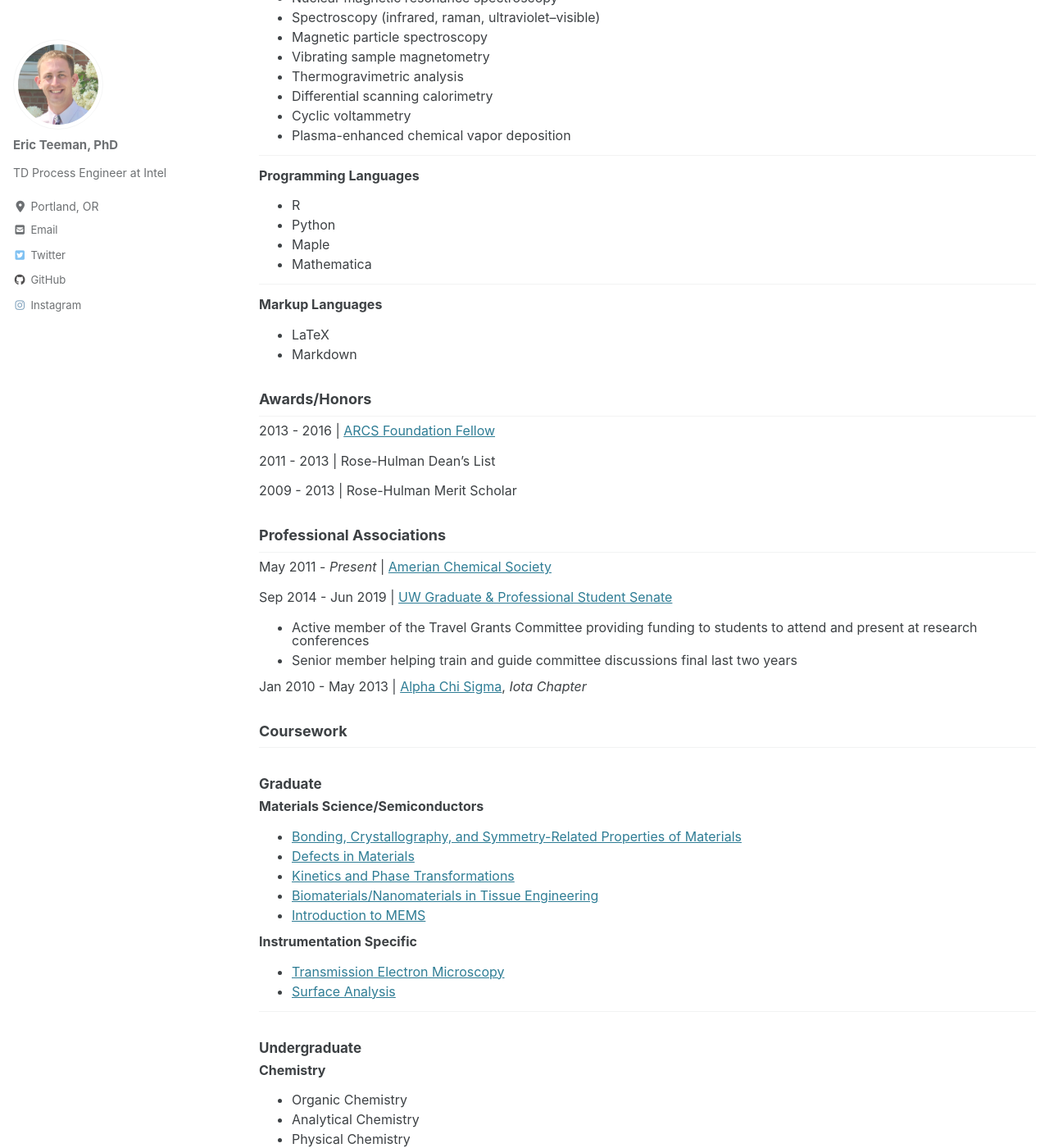
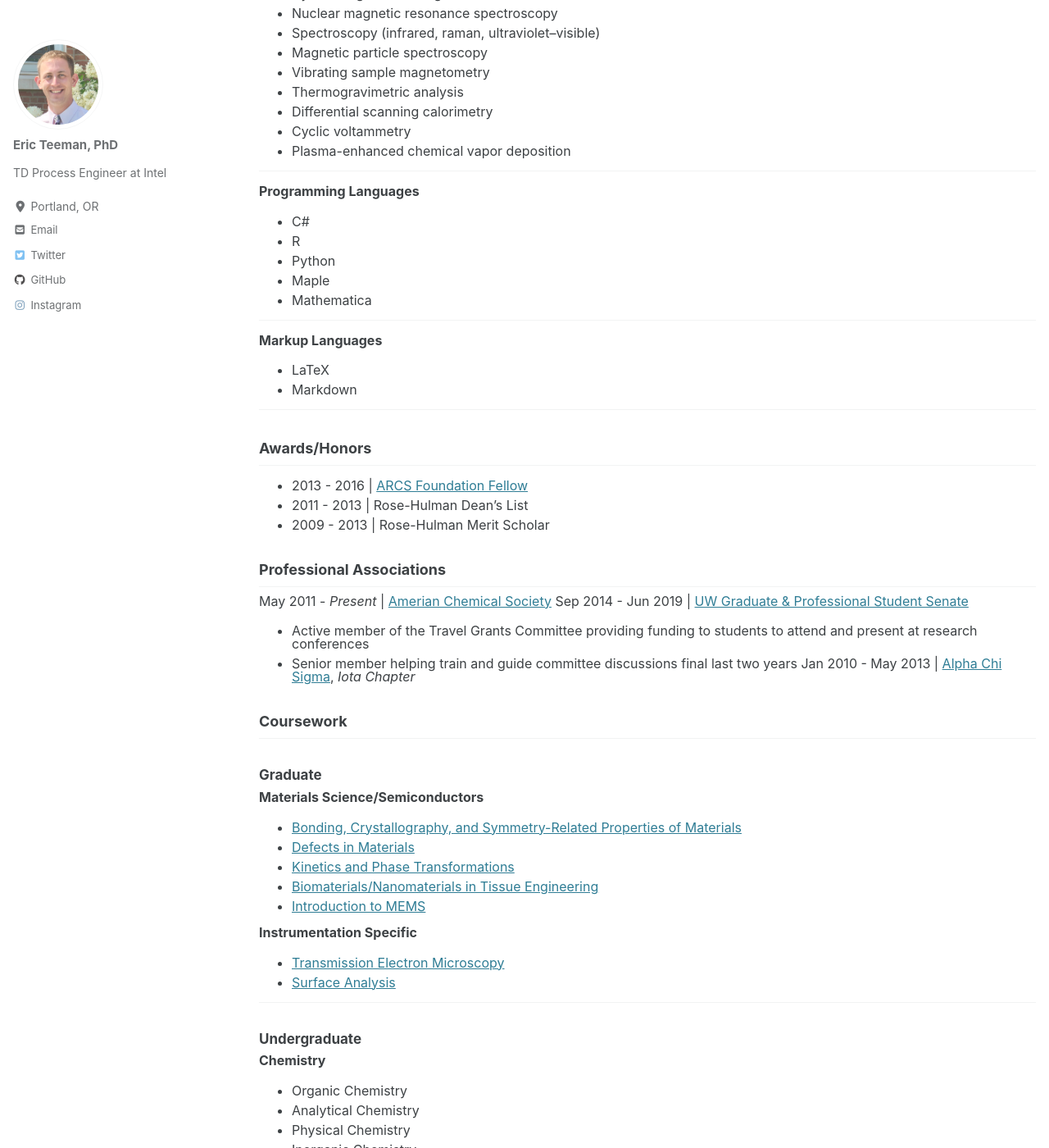
Before and after one commit to ericteeman/ericteeman.github.io, a Jekyll site: the page built from _pages/cv.md, in a window 1280 px wide and 1400 px high, scrolled down 2918 px. Shown: the whole window at 82% size. Built offline with Jekyll 4.4.1, drawn with Linux system fonts in a browser that asks for light colours; cached includes are drawn as plain includes; nearby versions of some CDN libraries; some of the changed text lies outside the part shown.

Commit message:
Update cv.md

```diff
--- a/_pages/cv.md
+++ b/_pages/cv.md
@@ -47,7 +47,6 @@ Jun 2011 - Dec 2011 \| [Metals and Additives](http://www.addendacorporation.com/
 Sep 2013 - Jun 2019 \| [University of Washington](http://washington.edu), Seattle, WA
 
 * Addt'l. Degree Title: Nanotechnology & Molecular Engineering
-
 * Thesis: Intracellular dynamics of superparamagnetic iron oxide nanoparticles for magnetic particle imaging
 
 ---
@@ -71,7 +70,6 @@ Aug 2009 - May 2013 \| [Rose-Hulman Institute of Technology](https://www.rose-hu
 Jan 2014 - Jun 2019 \| Department of Materials Science & Engineering, Univeristy of Washington, Seattle, WA
 
 Advisor: Prof. Kannan Krishnan
-
 * Studied the in vitro magnetic dynamics of iron oxide nanoparticles designed for use in magnetic particle imaging
 * Synthesized, coated, and characterized iron oxide nanoparticles with tailored size, size distribution, and surface functionalization
 * Exposed iron oxide nanoparticles to cell environments and imaged by TEM to extract quantitative nanoparticle size and spatial distributions
@@ -84,7 +82,6 @@ Advisor: Prof. Kannan Krishnan
 Jan 2012 - May 2013 \| Departments of Chemistry and Physics, Rose-Hulman Institute of Technology, Terre Haute, IN
 
 Advisors: Prof. Scott Kirkpatrick & Prof. Daniel Morris
-
 * Studied plasma-enhanced chemical vapor deposition synthesis of carbon nanotubes for use in microfluidic detection of oxidative damage to DNA
 * Utilized clean room environments and equipment in the preparation and characterization of samples
 * Primary characterization of carbon nanotubes included SEM and Raman spectroscopy
@@ -102,8 +99,8 @@ Jun 2012 - Sep 2012 \| Departments of Chemistry and Physics, Rose-Hulman Institu
 **Undergraduate Research Assistant**
 
 Aug 2011 - May 2012 \| Rose-Hulman Ventures, Terre Haute, IN
+
 Advisor: Prof. Rebecca DeVasher
-
 * Collaboration with the Indiana Soybean Alliance with the goal of developing an environmentally friendly marker ink based on soybean oil using green chemistry concepts and methods
 
 ## Teaching Experience
@@ -138,7 +135,6 @@ Departments of Materials Science & Engineering and Physics, Univeristy of Washin
 ## Skills
 
 **Instrumentation**
-
 * Electron microscopy (scanning, transmission)
 * Energy-dispersive X-ray spectroscopy
 * High pressure freezing and freeze substitution
@@ -159,7 +155,7 @@ Departments of Materials Science & Engineering and Physics, Univeristy of Washin
 ---
 
 **Programming Languages**
-
+* C#
 * R
 * Python
 * Maple
@@ -171,24 +167,20 @@ Departments of Materials Science & Engineering and Physics, Univeristy of Washin
 * LaTeX
 * Markdown
 
+---
 
 ## Awards/Honors
-
-2013 - 2016 \| [ARCS Foundation Fellow](http://www.seattlearcsfoundation.org/)
-
-2011 - 2013 \| Rose-Hulman Dean's List
-
-2009 - 2013 \| Rose-Hulman Merit Scholar
+* 2013 - 2016 \| [ARCS Foundation Fellow](http://www.seattlearcsfoundation.org/)
+* 2011 - 2013 \| Rose-Hulman Dean's List
+* 2009 - 2013 \| Rose-Hulman Merit Scholar
 
 
 ## Professional Associations
 
 May 2011 - *Present* \| [Amerian Chemical Society](https://www.acs.org)
-
 Sep 2014 - Jun 2019 \| [UW Graduate & Professional Student Senate](http://depts.washington.edu/gpss/)
 * Active member of the Travel Grants Committee providing funding to students to attend and present at research conferences
 * Senior member helping train and guide committee discussions final last two years
-
 Jan 2010 - May 2013 \| [Alpha Chi Sigma](https://www.alphachisigma.org/), *Iota Chapter*
 
 ## Coursework
@@ -196,7 +188,6 @@ Jan 2010 - May 2013 \| [Alpha Chi Sigma](https://www.alphachisigma.org/), *Iota
 ### Graduate
 
 **Materials Science/Semiconductors**
-
 * [Bonding, Crystallography, and Symmetry-Related Properties of Materials](https://www.washington.edu/students/crscat/mse.html#mse510)
 * [Defects in Materials](https://www.washington.edu/students/crscat/mse.html#mse541)
 * [Kinetics and Phase Transformations](https://www.washington.edu/students/crscat/mse.html#mse525)
@@ -204,7 +195,6 @@ Jan 2010 - May 2013 \| [Alpha Chi Sigma](https://www.alphachisigma.org/), *Iota
 * [Introduction to MEMS](https://www.washington.edu/students/crscat/ee.html#ee504)
 
 **Instrumentation Specific**
-
 * [Transmission Electron Microscopy]( https://www.washington.edu/students/crscat/mse.html#mse512)
 * [Surface Analysis](https://www.washington.edu/students/crscat/bioeng.html#bioen592)
 
@@ -213,7 +203,6 @@ Jan 2010 - May 2013 \| [Alpha Chi Sigma](https://www.alphachisigma.org/), *Iota
 ### Undergraduate
 
 **Chemistry**
-
 * Organic Chemistry
 * Analytical Chemistry
 * Physical Chemistry
@@ -221,7 +210,6 @@ Jan 2010 - May 2013 \| [Alpha Chi Sigma](https://www.alphachisigma.org/), *Iota
 * Organic Structure Determination
 
 **Materials Science/Semiconductors**
-
 * Materials Science and Engineering
 * Semiconductor Materials and Applications
 * Semiconductor Devices and Fabrication
@@ -229,7 +217,6 @@ Jan 2010 - May 2013 \| [Alpha Chi Sigma](https://www.alphachisigma.org/), *Iota
 * Microsensors
 
 **Instrumentation Specific**
-
 * GC/MS
 * FTIR
 * Raman
@@ -237,5 +224,4 @@ Jan 2010 - May 2013 \| [Alpha Chi Sigma](https://www.alphachisigma.org/), *Iota
 
 
 **Software Development**
-
 * Introduction to Software Development
```
